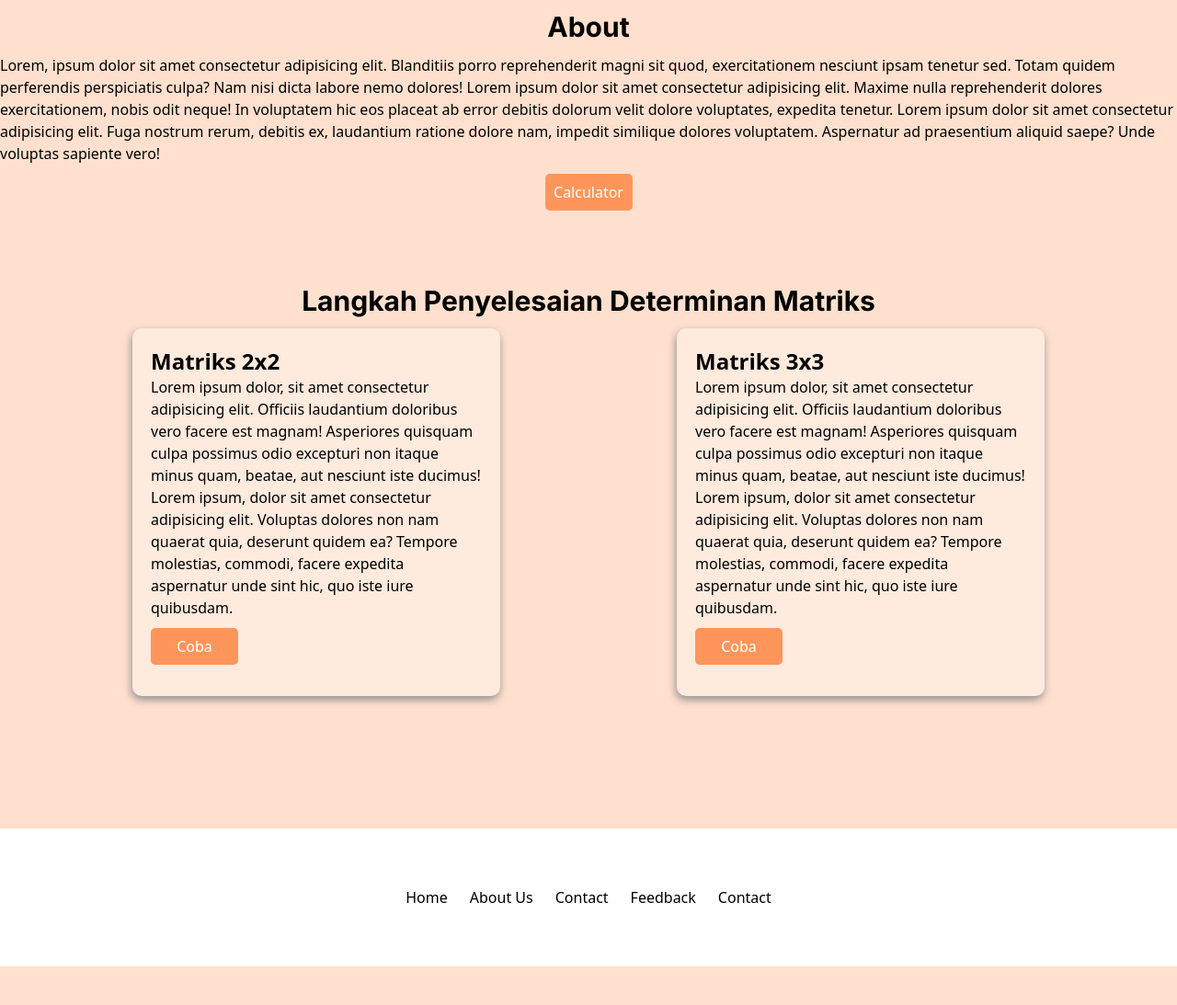
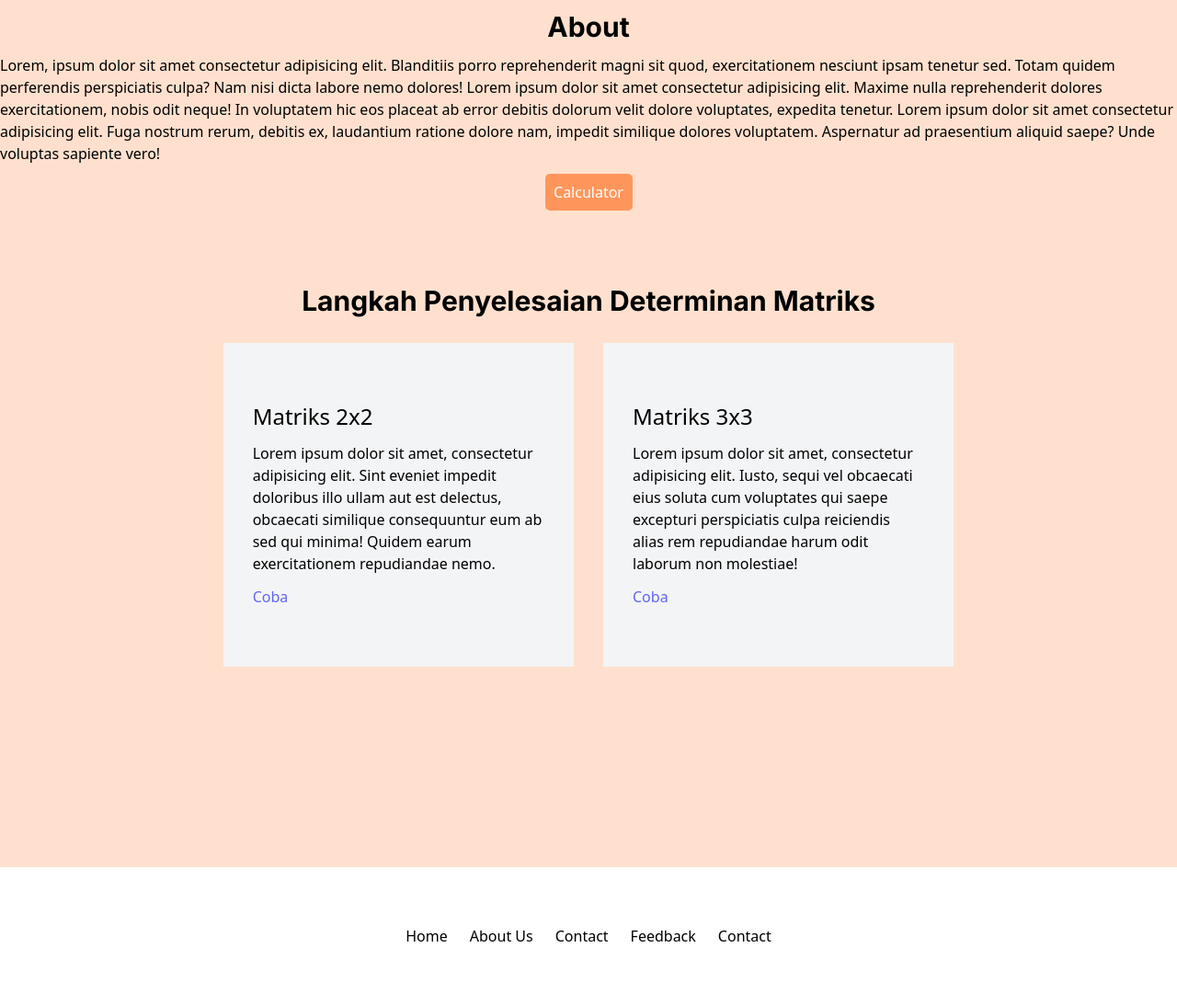
Before and after one commit to severusDude/kalkulator-determinan-matriks, a Django app: page / in a window 1280 px wide. Shown: the part 469-1562 px from the top of the page at 92% size. Before the commit the page ends 1520 px from the top, so only its background shows below. Run offline with Django 5.2, Linux system fonts and the light colour scheme; some libraries are stand-ins or nearby versions; grey boxes are pictures that could not be loaded.

Commit message:
make two boxs to responsive

```diff
--- a/kaldetmat/core/templates/core/index.html
+++ b/kaldetmat/core/templates/core/index.html
@@ -143,7 +143,7 @@
     </button>
   </div>
 
-  <div class="md:container md:mx-auto">
+  <div class="container mx-auto">
   <section class="flex justify-center items-center flex-col mt-5">
     <h3 class="m-3 text-3xl font-bold dark:text-white" style="font-family: 'Inter'; color: #000000;">About</h3>
     <p>Lorem, ipsum dolor sit amet consectetur adipisicing elit. Blanditiis porro reprehenderit magni sit quod, exercitationem nesciunt ipsam tenetur sed. Totam quidem perferendis perspiciatis culpa? Nam nisi dicta labore nemo dolores! Lorem ipsum dolor sit amet consectetur adipisicing elit. Maxime nulla reprehenderit dolores exercitationem, nobis odit neque! In voluptatem hic eos placeat ab error debitis dolorum velit dolore voluptates, expedita tenetur. Lorem ipsum dolor sit amet consectetur adipisicing elit. Fuga nostrum rerum, debitis ex, laudantium ratione dolore nam, impedit similique dolores voluptatem. Aspernatur ad praesentium aliquid saepe? Unde voluptas sapiente vero!</p>
@@ -152,18 +152,21 @@
 
 <section class="mt-20">
   <h3 class="m-3 text-3xl font-bold dark:text-white text-center" style="font-family: 'Inter'; color: #000000;">Langkah Penyelesaian Determinan Matriks</h3>
-  <div class="flex justify-center md:flex-row gap-48">
-    <div class="flex-none box">
-      <h4 class="text-2xl font-bold dark:text-white">Matriks 2x2</h4>
-      <p>Lorem ipsum dolor, sit amet consectetur adipisicing elit. Officiis laudantium doloribus vero facere est magnam! Asperiores quisquam culpa possimus odio excepturi non itaque minus quam, beatae, aut nesciunt iste ducimus! Lorem ipsum, dolor sit amet consectetur adipisicing elit. Voluptas dolores non nam quaerat quia, deserunt quidem ea? Tempore molestias, commodi, facere expedita aspernatur unde sint hic, quo iste iure quibusdam.</p>
-      <button class="btn">Coba</button>
+  <div class="px-5 mx-auto flex flex-wrap justify-center">
+    <div class="h-full p-4 lg:w-1/3">
+      <div class="bg-gray-100 px-8 pt-16 pb-16 relative">
+        <h1 class="title-font sm:text-2xl text-xl  mb-3">Matriks 2x2</h1>
+        <p class="mb-3">Lorem ipsum dolor sit amet, consectetur adipisicing elit. Sint eveniet impedit doloribus illo ullam aut est delectus, obcaecati similique consequuntur eum ab sed qui minima! Quidem earum exercitationem repudiandae nemo.</p>
+        <a class="text-indigo-500 inline-flex items-center">Coba</a>
+      </div>
     </div>
-    <div class="flex-initial box">
-      <h4 class="text-2xl font-bold dark:text-white">Matriks 3x3</h4>
-      <p>Lorem ipsum dolor, sit amet consectetur adipisicing elit. Officiis laudantium doloribus vero facere est magnam! Asperiores quisquam culpa possimus odio excepturi non itaque minus quam, beatae, aut nesciunt iste ducimus! Lorem ipsum, dolor sit amet consectetur adipisicing elit. Voluptas dolores non nam quaerat quia, deserunt quidem ea? Tempore molestias, commodi, facere expedita aspernatur unde sint hic, quo iste iure quibusdam.</p>
-      <button class="btn">Coba</button>
+    <div class="h-full p-4 lg:w-1/3">
+      <div class="bg-gray-100 px-8 pt-16 pb-16 relative">
+        <h1 class="title-font sm:text-2xl text-xl mb-3">Matriks 3x3</h1>
+        <p class="mb-3">Lorem ipsum dolor sit amet, consectetur adipisicing elit. Iusto, sequi vel obcaecati eius soluta cum voluptates qui saepe excepturi perspiciatis culpa reiciendis alias rem repudiandae harum odit laborum non molestiae!</p>
+        <a class="text-indigo-500 inline-flex items-center">Coba</a>
+      </div>
     </div>
-
   </div>
 </section>
 
```
